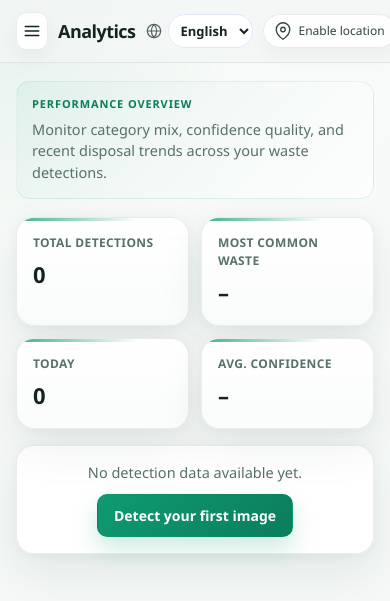
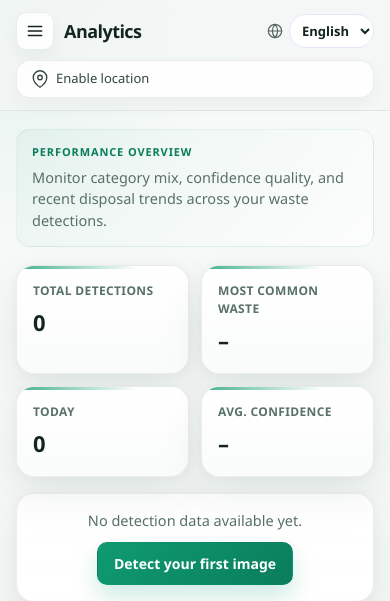
Before and after one commit to arlakshmi315-web/waste-detection-ai, a Flask app: page /analytics in a window 390 px wide. Shown: the top 601 px of the page. Run offline with Flask 3, Linux system fonts and the light colour scheme; the visitor is signed in with stand-in values (Sample User, id 1); data comes from the database, SQL or seed files in the repository; data that the repository does not hold is empty; some libraries are stand-ins or nearby versions.

Commit message:
Update style.css

```diff
--- a/static/css/style.css
+++ b/static/css/style.css
@@ -422,3 +422,11 @@ code { background: rgba(15, 155, 113, 0.08); padding: 2px 6px; border-radius: 6p
   .preview-meta .btn { width: 100%; }
 }
 @media (prefers-reduced-motion: reduce) { * { animation: none !important; transition: none !important; } }
+
+/* ---- Mobile fix: show the full location address (keep this block LAST) ---- */
+@media (max-width: 900px) {
+  .topbar { flex-wrap: wrap; row-gap: 10px; }
+  .page-title { flex: 1 1 0; min-width: 0; }
+  #locChip { order: 10; flex: 1 1 100%; max-width: 100%; justify-content: flex-start; border-radius: 14px; padding: 9px 14px; }
+  #locChip span, #locChipText { white-space: normal; overflow: visible; text-overflow: clip; line-height: 1.35; text-align: left; font-size: 13px; }
+}
```
